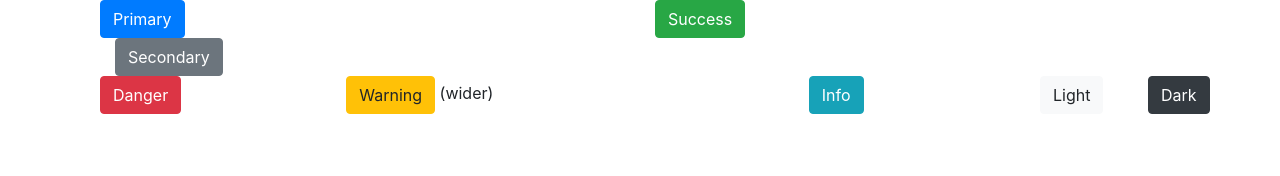
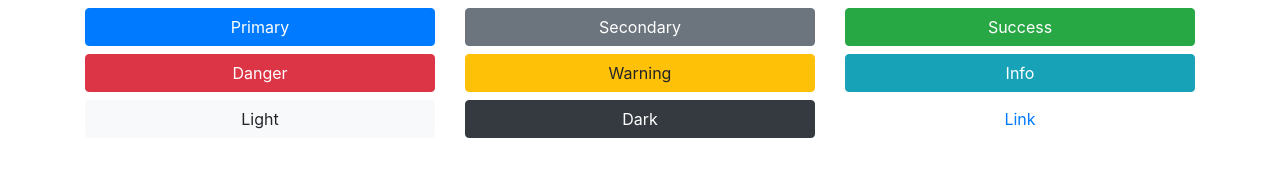
Before and after one commit to Ronaldlholt3/bootstrapButtons, a plain HTML site: page index.html in a window 1280 px wide. Drawn offline with nearby package versions, Linux system fonts and the light colour scheme.

Commit message:
bootstraphw

```diff
--- a/index.html
+++ b/index.html
@@ -11,40 +11,38 @@
 
     <div class="container">
         <!-- content here -->
-        <div class="container">
             <div class="row">
-              <div class="col" ><button type="button" class="btn btn-primary">Primary</button>
-                <!-- column secondary beblow -->
-                <div class="mx-auto" style="width: 300px;">
+              <div class="col-4 width-auto" >
+                <button type="button" class="btn btn-primary mt-2 w-100">Primary</button>
               </div>
-              <div class="col-6" ><button type="button" class="btn btn-secondary">Secondary</button>
+              <div class="col-4 width-auto" >
+                <button type="button" class="btn btn-secondary mt-2 w-100">Secondary</button>
                  </div>
+
+              <!-- clumn secondary above -->
+              <div class="col-4 width-auto" >
+                <button type="button" class="btn btn-success mt-2 w-100">Success</button>
               </div>
-              <!-- clumn secondary above -->
-              <div class="col" ><button type="button" class="btn btn-success">Success</button>
-
+              <div class="col-4 width-auto" >
+                <button type="button" class="btn btn-danger mt-2 w-100">Danger</button>
               </div>
-            </div>
-            <div class="row">
-              <div class="col" ><button type="button" class="btn btn-danger">Danger</button>
-
+              <div class="col-4 width-auto" >
+                <button type="button" class="btn btn-warning mt-2 w-100">Warning</button>
               </div>
-              <div class="col-5" ><button type="button" class="btn btn-warning">Warning</button>
-                (wider)
+              <div class="col-4 width-auto" >
+                <button type="button" class="btn btn-info mt-2 w-100">Info</button>
               </div>
-              <div class="col" ><button type="button" class="btn btn-info">Info</button>
-
-              </div>
-              <div class="row">
-                <div class="col" ><button type="button" class="btn btn-light">Light</button>
-
+                <div class="col-4 width-auto" >
+                  <button type="button" class="btn btn-light mt-2 w-100">Light</button>
                 </div>
-                <div class="col-5" ><button type="button" class="btn btn-dark">Dark</button>
-
-            </div>
-          </div>
-    </div>
-
+                <div class="col-4 width-auto" >
+                  <button type="button" class="btn btn-dark mt-2 w-100">Dark</button>
+                </div>
+                <div class="col-4 width-auto" >
+                  <button type="button" class="btn btn-link mt-2 w-100">Link</button>
+                </div>
+     </div>
+     </div>
       <!-- <button type="button" class="btn btn-primary">Primary</button>
 <button type="button" class="btn btn-secondary">Secondary</button>
 <button type="button" class="btn btn-success">Success</button>
```
